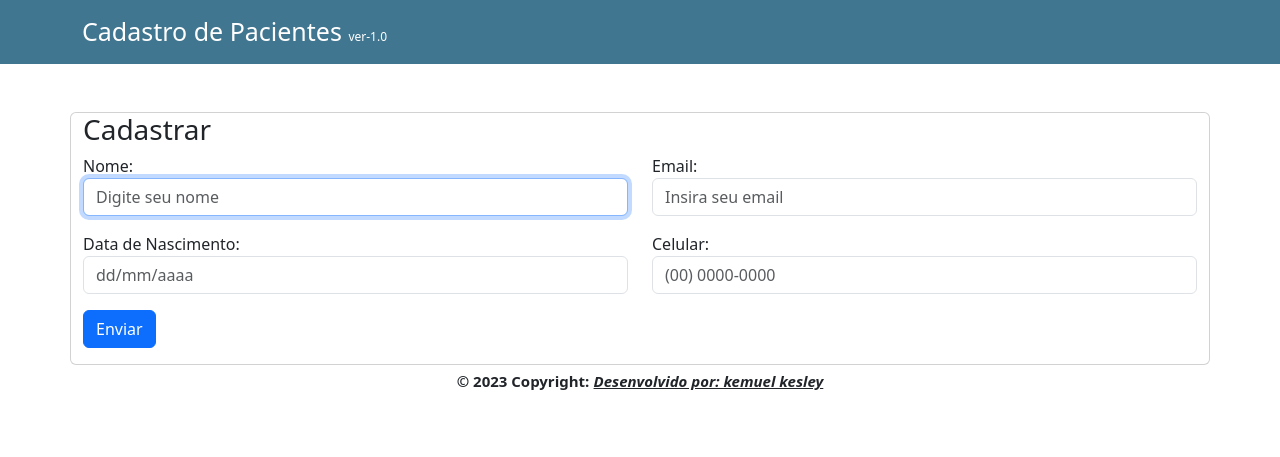
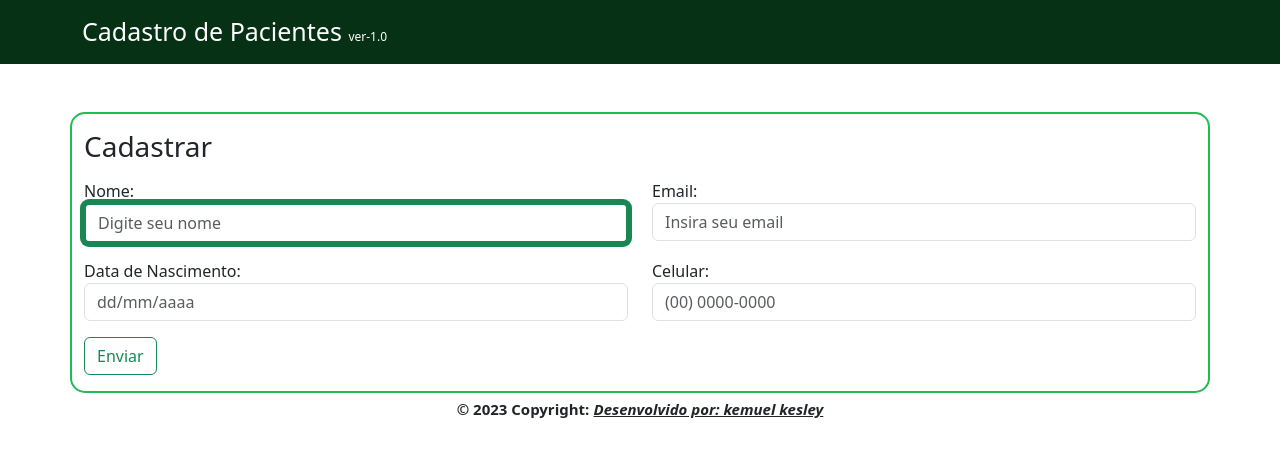
Before and after one commit to kemuelkesley/cadastro-pacientes, a Django app: page /contato_form/ in a window 1280 px wide. Shown: the top 457 px of the page. Run offline with Django 4.2, Linux system fonts and the light colour scheme.

Commit message:
Criada nova interface da pagina de cadastramento de pacientes.

```diff
--- a/clinica/forms.py
+++ b/clinica/forms.py
@@ -14,7 +14,7 @@ class ContatoForm(forms.ModelForm):
         required=True,
         error_messages={"required": "Por favor entre com o seu nome"},
         widget=forms.TextInput(attrs={
-            'class': 'form-control',
+            'class': 'form-control custom-input',
             'placeholder': 'Digite seu nome',
             'autofocus': True,
         }),
@@ -24,14 +24,14 @@ class ContatoForm(forms.ModelForm):
         label='Email',
         max_length=50,
         required=True,
-        widget=forms.TextInput(attrs={'class': 'form-control', 'placeholder': 'Insira seu email'}),
+        widget=forms.TextInput(attrs={'class': 'form-control custom-input', 'placeholder': 'Insira seu email'}),
     )
 
     data_nascimento = forms.DateField(
         label='Data de Nascimento',
         required=True,
         widget=forms.DateInput(attrs={
-            'class': 'form-control',
+            'class': 'form-control custom-input',
             'type' : 'data',
             'data-mask' : "00/00/0000",
             'placeholder' : 'dd/mm/aaaa'
@@ -45,7 +45,7 @@ class ContatoForm(forms.ModelForm):
         max_length=15,
         required=True,
         widget=forms.TextInput(attrs={
-            'class': 'form-control',
+            'class': 'form-control custom-input',
             'data-mask':"(00) 00000-0000",
             'placeholder': '(00) 0000-0000'
         }),
--- a/clinica/views.py
+++ b/clinica/views.py
@@ -57,10 +57,10 @@ class ClinicaUpdateView(UpdateView):
 
     def get_form(self, form_class=None):
         form = super().get_form(form_class)
-        form.fields['nome'].widget.attrs['class'] = 'form-control'
-        form.fields['email'].widget.attrs['class'] = 'form-control'
-        form.fields['data_nascimento'].widget.attrs['class'] = 'form-control'
-        form.fields['celular'].widget.attrs['class'] = 'form-control'
+        form.fields['nome'].widget.attrs['class'] = 'form-control custom-input'
+        form.fields['email'].widget.attrs['class'] = 'form-control custom-input'
+        form.fields['data_nascimento'].widget.attrs['class'] = 'form-control custom-input'
+        form.fields['celular'].widget.attrs['class'] = 'form-control custom-input'
         return form
 
 
--- /dev/null
+++ b/setup/static/assets/css/inputs.css
@@ -0,0 +1,8 @@
+/* Altere para a cor desejada quando estiver em foco */
+.custom-input:focus {
+    border-color: #198754;
+    border-width: 2px;
+    border-radius: 5px;
+    box-shadow: 0 0 0 0.25rem #198754;
+
+}
--- a/setup/static/assets/css/tabela.css
+++ b/setup/static/assets/css/tabela.css
@@ -2,6 +2,6 @@
     border-color: #1ebc55;
     border-style: solid;
     border-width: 2px;
-    border-radius: 20px;
+    border-radius: 15px;
 
 }
--- a/templates/clinica/clinica_list.html
+++ b/templates/clinica/clinica_list.html
@@ -62,7 +62,7 @@
 
                                 {% if contato.pk %}
                                     <td>
-                                        <a class="btn btn-outline-primary" href="{% url 'clinica_update' pk=contato.pk %}"><i class="bi bi-pencil"></i></a>
+                                        <a class="btn btn-outline-success" href="{% url 'clinica_update' pk=contato.pk %}"><i class="bi bi-pencil"></i></a>
                                     </td>
                                 {% endif %}
 
--- a/templates/clinica/contato_form.html
+++ b/templates/clinica/contato_form.html
@@ -12,20 +12,23 @@
     <script src="https://cdnjs.cloudflare.com/ajax/libs/jquery.mask/1.14.10/jquery.mask.js"></script>
 
     <script src="{% static 'js/mascaras.js' %}"></script>
+    <!--CSS-->
+    <link rel="stylesheet" href="{% static 'assets/css/tabela.css' %}">
+    <link rel="stylesheet" href="{% static 'assets/css/inputs.css' %}">
 
 </head>
 <body>
 
-    <nav class="navbar" style="background-color: #417690;">
+    <nav class="navbar" style="background-color: #063115;">
         <div class="container">
           <a href="{% url 'clinica_list' %}" class="navbar-brand" style="font-size: 25px; color: white;">Cadastro de Pacientes <span style="font-size: 12px;">ver-1.0</span></a>
         </div>
     </nav>
 
 
-    <main class="container mt-5 card">
-        <h3>Cadastrar</h3>
-        <form method="POST">
+    <main class="container mt-5 contorno_table">
+        <h3 class="mt-3">Cadastrar</h3>
+        <form class="mt-3" method="POST">
             {% csrf_token %}
             <div class="row">
                 <div class="col-md-6 mb-3">
@@ -51,7 +54,7 @@
                     {{ form.celular.errors }}
                 </div>
             </div>
-            <button class="btn btn-primary mb-3">Enviar</button>
+            <button class="btn btn-outline-success mb-3">Enviar</button>
         </form>
     </main>
 
```
Also changed, not shown: templates/clinica/editar_contato.html (+10 -5 lines).
